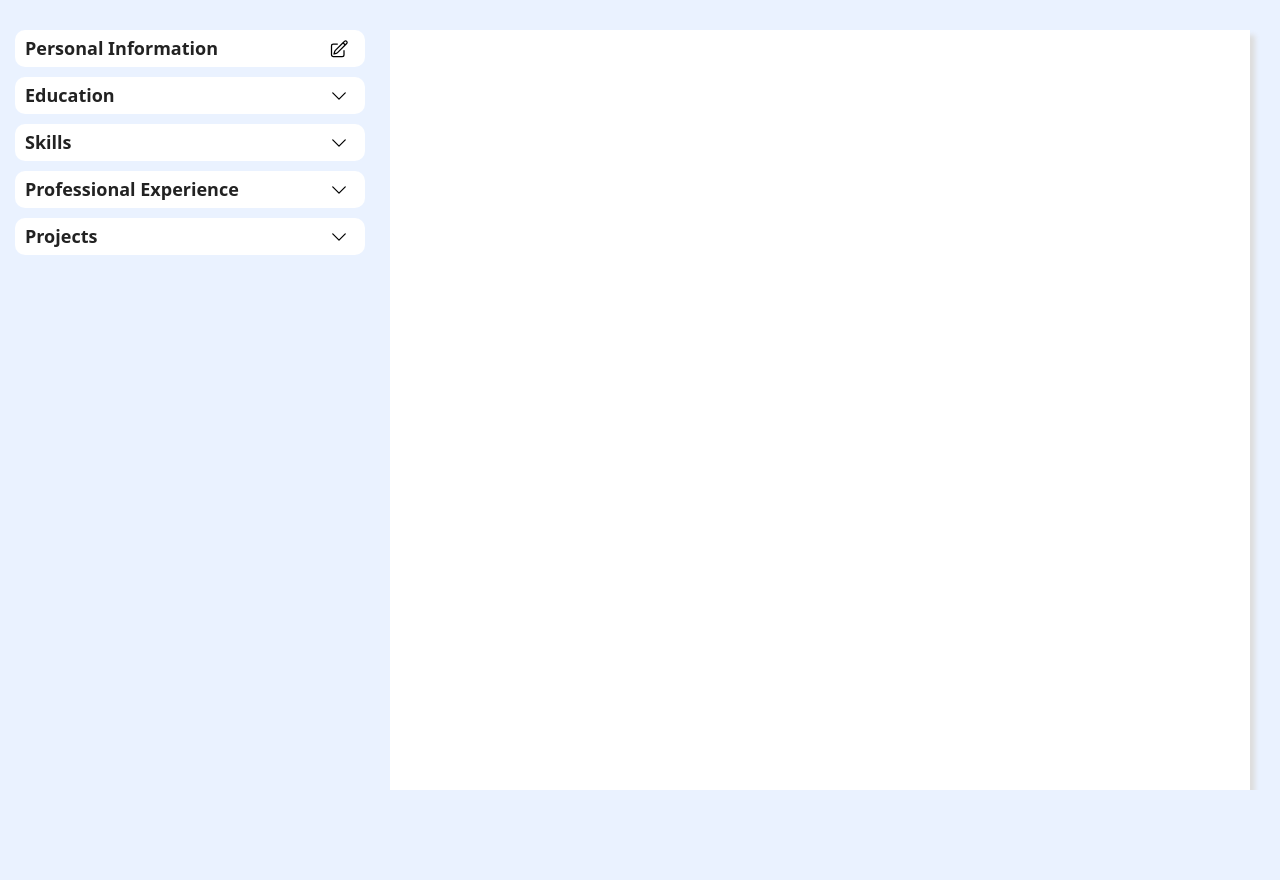
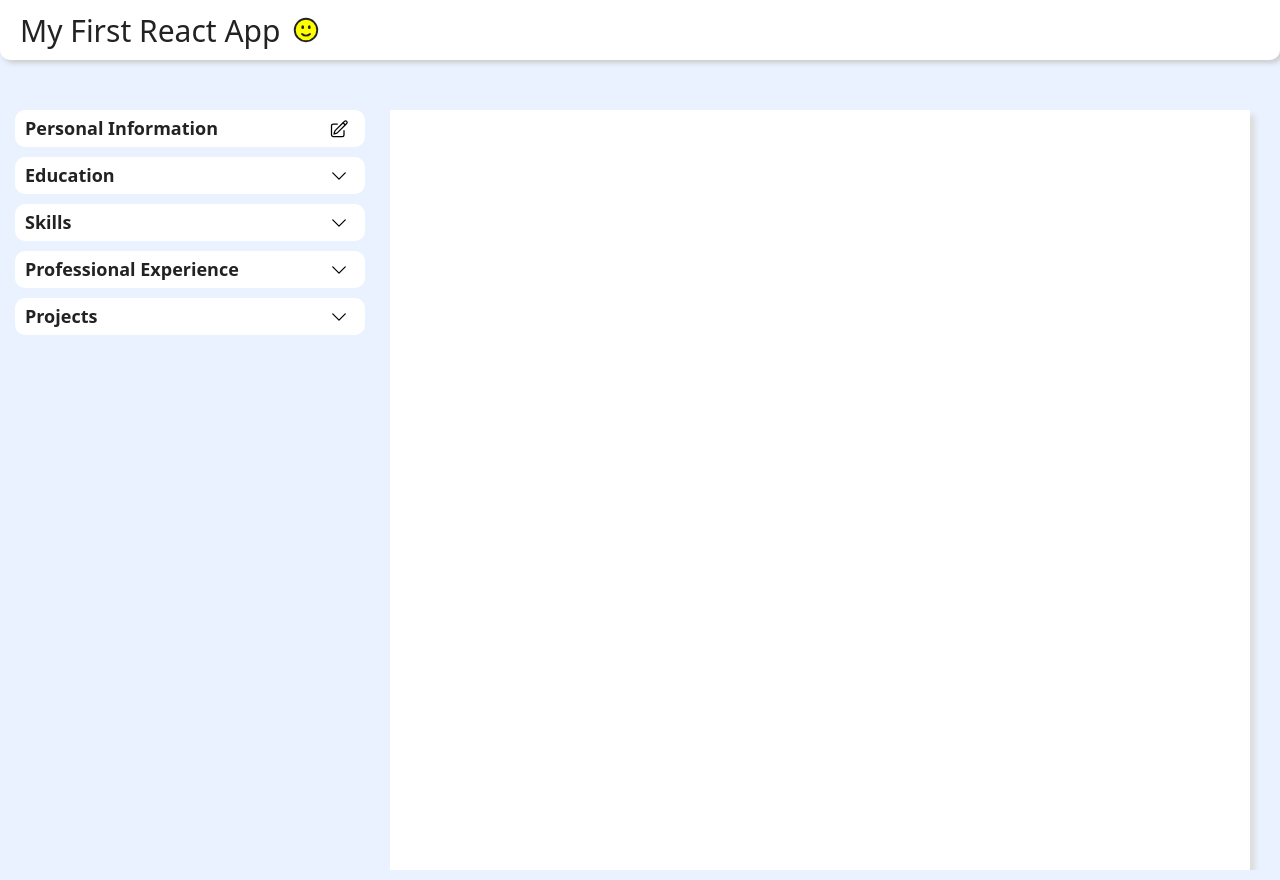
Before and after one commit to ivan-mangulabnan/cv-creation-app, a React (Vite) app: page / in a window 1280 px wide. Before the commit the page ends 800 px from the top, so only its background shows below. Built offline with nearby package versions, Linux system fonts and the light colour scheme.

Commit message:
add header

```diff
--- a/src/App.css
+++ b/src/App.css
@@ -34,3 +34,29 @@ ul {
 button {
   cursor: pointer;
 }
+
+.header {
+  background-color: rgb(255, 255, 255);
+  min-height: 6rem;
+  margin-bottom: 2rem;
+  border-bottom-left-radius: 1rem;
+  border-bottom-right-radius: 1rem;
+  box-shadow: 3px 3px 5px #ccc;
+  display: flex;
+  align-items: center;
+  gap: 1rem;
+  padding: 0 2rem;
+}
+
+.logo-p {
+  font-size: 3rem;
+}
+
+.logo-wrapper {
+  max-width: 3rem;
+}
+
+.logo-svg {
+  width: 100%;
+  fill: yellow;
+}
--- a/src/App.jsx
+++ b/src/App.jsx
@@ -5,6 +5,14 @@ import { MainContent } from './components/main-content.jsx';
 function App() {
   return (
     <div className='app'>
+      <div className='header'>
+        <p className='logo-p'>My First React App</p>
+        <div className='logo-wrapper'>
+          <svg className='logo-svg' xmlns="http://www.w3.org/2000/svg" fill="none" viewBox="0 0 24 24" strokeWidth="1.5" stroke="currentColor">
+            <path strokeLinecap="round" strokeLinejoin="round" d="M15.182 15.182a4.5 4.5 0 0 1-6.364 0M21 12a9 9 0 1 1-18 0 9 9 0 0 1 18 0ZM9.75 9.75c0 .414-.168.75-.375.75S9 10.164 9 9.75 9.168 9 9.375 9s.375.336.375.75Zm-.375 0h.008v.015h-.008V9.75Zm5.625 0c0 .414-.168.75-.375.75s-.375-.336-.375-.75.168-.75.375-.75.375.336.375.75Zm-.375 0h.008v.015h-.008V9.75Z" />
+          </svg>
+        </div>
+      </div>
       <MainContent />
     </div>
   )
```
